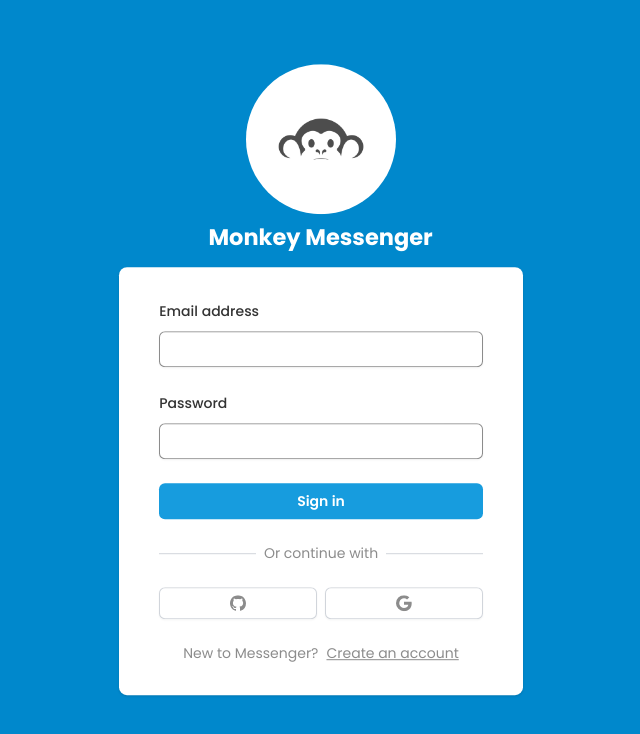
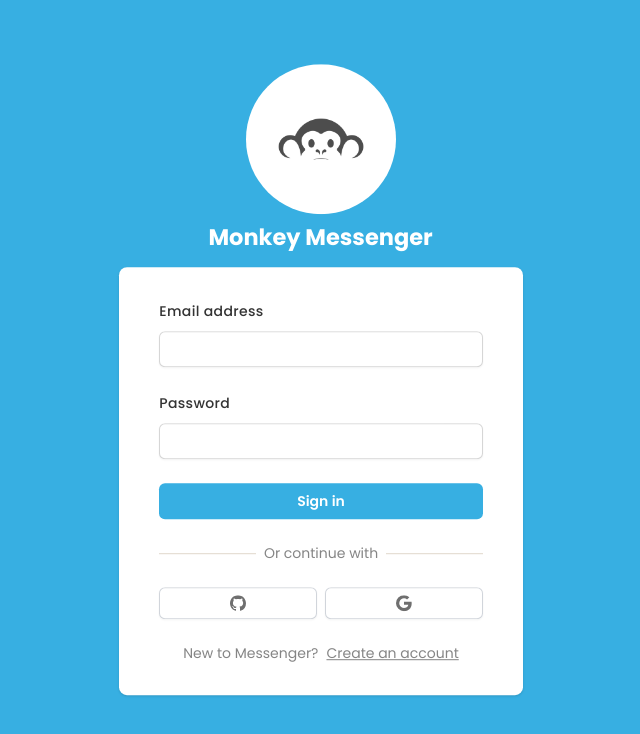
Before and after one commit to Melaynee/monkey-messenger, a Next.js app: page / in a window 1280 px wide. Both pictures are taken after a click on the button "Sign in". Shown: the top 734 px of the page, without its empty margins (319-959 px from the left). Built offline with nearby package versions, Linux system fonts and the light colour scheme; no server answers.

Commit message:
fixed colors

```diff
--- a/src/app/(site)/page.tsx
+++ b/src/app/(site)/page.tsx
@@ -5,7 +5,7 @@ type Props = {};
 
 const page = (props: Props) => {
   return (
-    <section className="flex min-h-full min-w-full items-center bg-primary">
+    <section className="flex min-h-full min-w-full items-center bg-main">
       <Authorization />
     </section>
   );
--- a/src/app/chat/[chatId]/layout.tsx
+++ b/src/app/chat/[chatId]/layout.tsx
@@ -12,7 +12,7 @@ const ChatPageLayout = (props: Props) => {
           <UserPanel />
         </div>
       </div>
-      {props.children}
+      {props.childreden}
       <div className="mx-auto">
         <MessageFooter />
       </div>
--- a/src/components/UserBox.tsx
+++ b/src/components/UserBox.tsx
@@ -21,8 +21,8 @@ const UserBox: React.FC<Props> = ({
     <button
       key={user.id}
       className={cn(
-        "flex gap-4 p-4 w-full hover:bg-hover/10 transition-all duration-300",
-        selected && "bg-hover hover:bg-primary"
+        "flex gap-4 p-4 w-full hover:bg-light transition-all duration-300",
+        selected && "bg-main hover:bg-hover"
       )}
       onClick={() => handleClick(user)}
     >
--- a/src/components/authform.tsx
+++ b/src/components/authform.tsx
@@ -82,7 +82,7 @@ const AuthForm = (props: Props) => {
   };
   return (
     <div className="mt-8 sm:mx-auto sm:w-full sm:max-w-md">
-      <div className="bg-[#fff] px-4 py-8 shadow sm:rounded-lg sm:px-10">
+      <div className="bg-white px-4 py-8 shadow sm:rounded-lg sm:px-10">
         <form className="space-y-6" onSubmit={handleSubmit(onSubmit)}>
           {variant === "REGISTER" && (
             <Input
@@ -118,10 +118,12 @@ const AuthForm = (props: Props) => {
         <div className="mt-6">
           <div className="relative">
             <div className="absolute inset-0 flex items-center">
-              <div className="w-full border-t border-gray-300"></div>
+              <div className="w-full border-t border-neutral"></div>
             </div>
             <div className="relative flex justify-center text-sm">
-              <span className="bg-white px-2 text-light">Or continue with</span>
+              <span className="bg-white px-2 text-dark/60">
+                Or continue with
+              </span>
             </div>
           </div>
           <div className="mt-6 flex gap-2">
@@ -134,7 +136,7 @@ const AuthForm = (props: Props) => {
               onClick={() => socialAction("google")}
             />
           </div>
-          <div className="flex gap-2 justify-center text-sm mt-6 px-6 text-light">
+          <div className="flex gap-2 justify-center text-sm mt-6 px-6 text-dark/60">
             {variant === "LOGIN"
               ? "New to Messenger?"
               : "Already have an account?"}
--- a/src/components/buttons/AuthSocialButton.tsx
+++ b/src/components/buttons/AuthSocialButton.tsx
@@ -16,7 +16,7 @@ const AuthSocialButton: React.FC<AuthSocialButtonProps> = ({
       type="button"
       onClick={onClick}
       className={cn(
-        "inline-flex w-full justify-center rounded-md bg-white px-4 py-2 text-light shadow-sm ring-1 ring-inset ring-gray-300 hover:bg-gray-50 focus:outline-offset-0"
+        "inline-flex w-full justify-center rounded-md bg-white px-4 py-2 text-dark/70 shadow-sm ring-1 ring-inset ring-gray-300 hover:bg-gray-100 focus:outline-offset-0"
       )}
     >
       <Icon />
--- a/src/components/buttons/Button.tsx
+++ b/src/components/buttons/Button.tsx
@@ -20,13 +20,13 @@ const Button: React.FC<ButtonProps> = (props) => {
       type={props.type}
       disabled={props.disabled}
       className={cn(
-        "flex justify-center rounded-md px-3 py-2 text-sm font-semibold focus-visible:outline focus-visible:outline-2 focus-visible:outline-offset-2 text-[#fff]",
+        "flex justify-center rounded-md px-3 py-2 text-sm font-semibold focus-visible:outline focus-visible:outline-2 focus-visible:outline-offset-2 text-white transition-colors duration-300",
         props.disabled && "opacity-50  cursor-not-allowed",
         props.fullWidth && "w-full",
-        props.secondary ? "bg-dark hover:bg-dark/90" : "bg-hover",
+        props.secondary ? "bg-dark hover:bg-dark/90" : "bg-main",
         props.danger &&
           "bg-rose-500 hover:bg-rose-600 focus-visible:outline-rose-600",
-        !props.danger && !props.secondary && "bg-hover hover:bg-primary"
+        !props.danger && !props.secondary && "bg-main hover:bg-hover"
       )}
     >
       {props.children}
--- a/src/components/chat/MessageForm.tsx
+++ b/src/components/chat/MessageForm.tsx
@@ -24,7 +24,7 @@ const MessageForm = ({ onSubmit }: Props) => {
       />
       <button
         type="submit"
-        className="p-2 flex items-center gap-2 border  border-light rounded-r-md bg-hover hover:bg-primary text-white transition-colors duration-300"
+        className="p-2 flex items-center gap-2 border  border-light rounded-r-md bg-main hover:bg-hover text-white transition-colors duration-300"
       >
         Send <FaPaperPlane />
       </button>
--- a/src/components/chat/UserPanel.tsx
+++ b/src/components/chat/UserPanel.tsx
@@ -6,7 +6,7 @@ interface Props {}
 
 const UserPanel = async (props: Props) => {
   return (
-    <div className="w-full flex justify-between items-center px-2 md:px-4 lg:px-6 py-2 bg-hover h-16 rounded-b-sm">
+    <div className="w-full flex justify-between items-center px-2 md:px-4 lg:px-6 py-2 bg-main h-16 rounded-b-sm">
       <div className="flex gap-2">
         <AvatarComponent />
         <UserItem isOnPanel />
--- a/src/components/inputs/input.tsx
+++ b/src/components/inputs/input.tsx
@@ -18,7 +18,7 @@ const Input: React.FC<InputProps> = (props) => {
     <div>
       <label
         htmlFor={props.id}
-        className="block text-sm font-medium leading-6 text-dark"
+        className="block text-sm font-medium leading-6 text-dark tracking-wide"
       >
         {props.label}
       </label>
@@ -30,7 +30,7 @@ const Input: React.FC<InputProps> = (props) => {
           disabled={props.disabled}
           {...props.register(props.id, { required: props.required })}
           className={cn(
-            "form-input block w-full rounded-md border-0 py-1.5 text-darg shadow-sm ring-1 ring-inset ring-light placeholder:text-light focus:ring-2 focus:ring-inset focus:ring-hover sm:text-sm sm:leading-6",
+            "form-input block w-full rounded-md border-0 70 p-1.5 text-dark shadow-sm ring-1 ring-inset ring-dark/20 placeholder:text-dark/70 focus:ring-2 focus:ring-inset focus:ring-main sm:text-sm sm:leading-6",
             props.errors[props.id] && "focus:ring-rose-500",
             props.disabled && "opacity-50 cursor-default"
           )}
--- a/src/components/organisms/footer.tsx
+++ b/src/components/organisms/footer.tsx
@@ -18,8 +18,8 @@ const Footer = (props: Props) => {
             key={route.label}
             onClick={route?.onClick}
             className={cn(
-              "flex cursor-pointer text-light hover:text-hover transition-colors duration-300",
-              route?.active && "text-primary"
+              "flex cursor-pointer text-scene hover:text-hover transition-colors duration-300",
+              route?.active && "text-main"
             )}
           >
             {<route.icon size={44} />}
--- a/src/components/organisms/signin.tsx
+++ b/src/components/organisms/signin.tsx
@@ -23,7 +23,7 @@ const Authorization = (props: Props) => {
   }, [session.status, router]);
   return (
     <div
-      className="flex flex-col items-center  mx-auto transition-all duration-700 ease-in-out"
+      className="flex flex-col items-center mx-auto transition-all duration-700 ease-in-out"
       style={{
         transform: `${open ? "translate(0%, -5%)" : "translate(0%, 0%)"}`,
       }}
--- a/tailwind.config.ts
+++ b/tailwind.config.ts
@@ -1,5 +1,4 @@
 import type { Config } from "tailwindcss";
-const colors = require("tailwindcss/colors");
 
 const config = {
   darkMode: ["class"],
@@ -11,12 +10,6 @@ const config = {
   ],
   prefix: "",
   theme: {
-    colors: {
-      primary: "#0088CC",
-      hover: "#179CDE",
-      light: "#8C8C8C",
-      dark: "#333333",
-    },
     container: {
       center: true,
       padding: "2rem",
@@ -31,6 +24,14 @@ const config = {
         ring: "hsl(var(--ring))",
         background: "hsl(var(--background))",
         foreground: "hsl(var(--foreground))",
+        primary: {
+          DEFAULT: "hsl(var(--primary))",
+          foreground: "hsl(var(--primary-foreground))",
+        },
+        secondary: {
+          DEFAULT: "hsl(var(--secondary))",
+          foreground: "hsl(var(--secondary-foreground))",
+        },
         destructive: {
           DEFAULT: "hsl(var(--destructive))",
           foreground: "hsl(var(--destructive-foreground))",
@@ -51,7 +52,13 @@ const config = {
           DEFAULT: "hsl(var(--card))",
           foreground: "hsl(var(--card-foreground))",
         },
-        ...colors,
+
+        neutral: "#e0d8cb",
+        light: "#ecf5fc",
+        scene: "#c8d9e9",
+        hover: "#1b92d2",
+        main: "#37afe2",
+        dark: "#333333",
       },
       borderRadius: {
         lg: "var(--radius)",
@@ -74,10 +81,7 @@ const config = {
       },
     },
   },
-  plugins: [
-    require("tailwindcss-animate"),
-    require("@tailwindcss/forms")({ strategy: "class" }),
-  ],
+  plugins: [require("tailwindcss-animate")],
 } satisfies Config;
 
 export default config;
```
